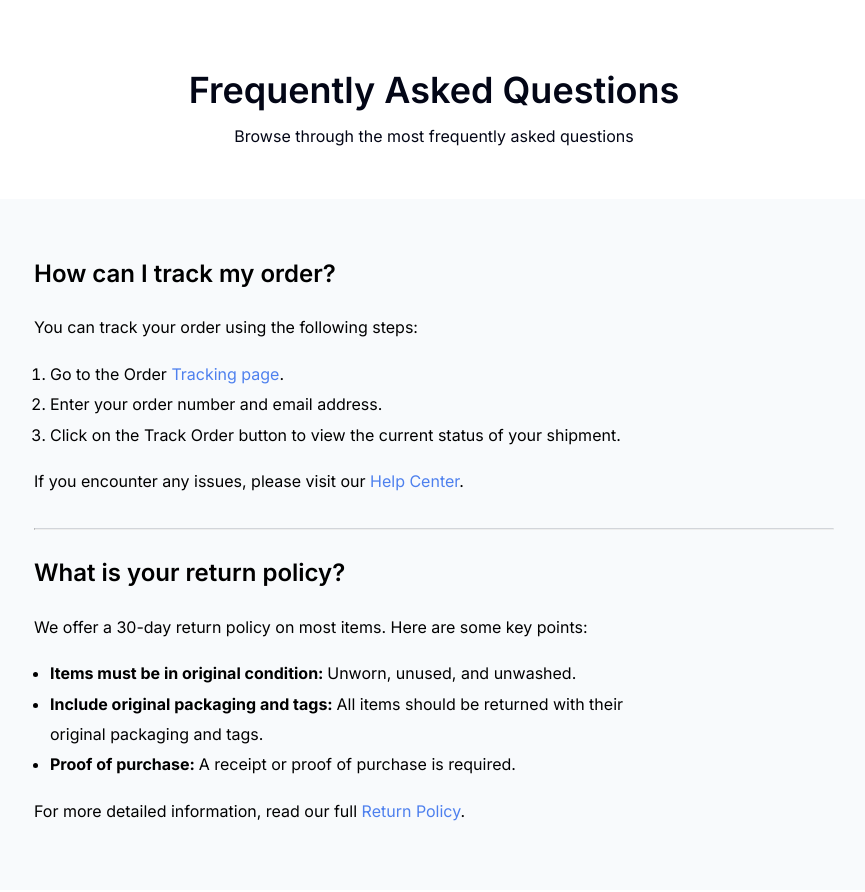
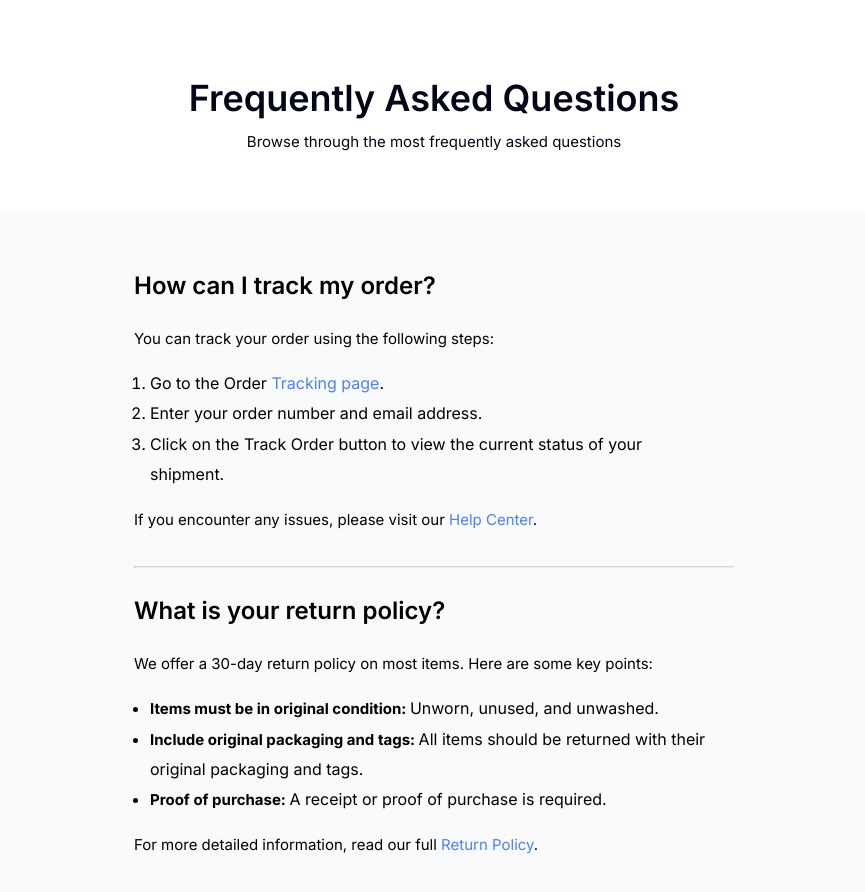
Before and after one commit to abrarishere/simpleFaqWeb, a plain HTML site: page index.html in a window 1280 px wide. Shown: the whole page, without its empty margins (206-1071 px from the left). Drawn offline with Linux system fonts and the light colour scheme.

Commit message:
Update index.html

```diff
--- a/index.html
+++ b/index.html
@@ -22,7 +22,7 @@
         header {
             color: #030616;
             text-align: center;
-            padding: 2rem;
+            padding: 2.5rem;
         }
 
         main {
@@ -32,7 +32,7 @@
         }
 
         .main-div {
-            max-width: 800px;
+            max-width: 600px;
             margin: 0 auto;
         }
 
@@ -42,8 +42,8 @@
             font-weight: 600;
         }
 
-        p {
-            font-size: 1rem;
+        p,strong {
+            font-size: 15px;
         }
 
         div {
@@ -73,7 +73,7 @@
         }
 
         .inside-div {
-            max-width: 600px;
+            max-width: 580px;
 
         }
     </style>
```
